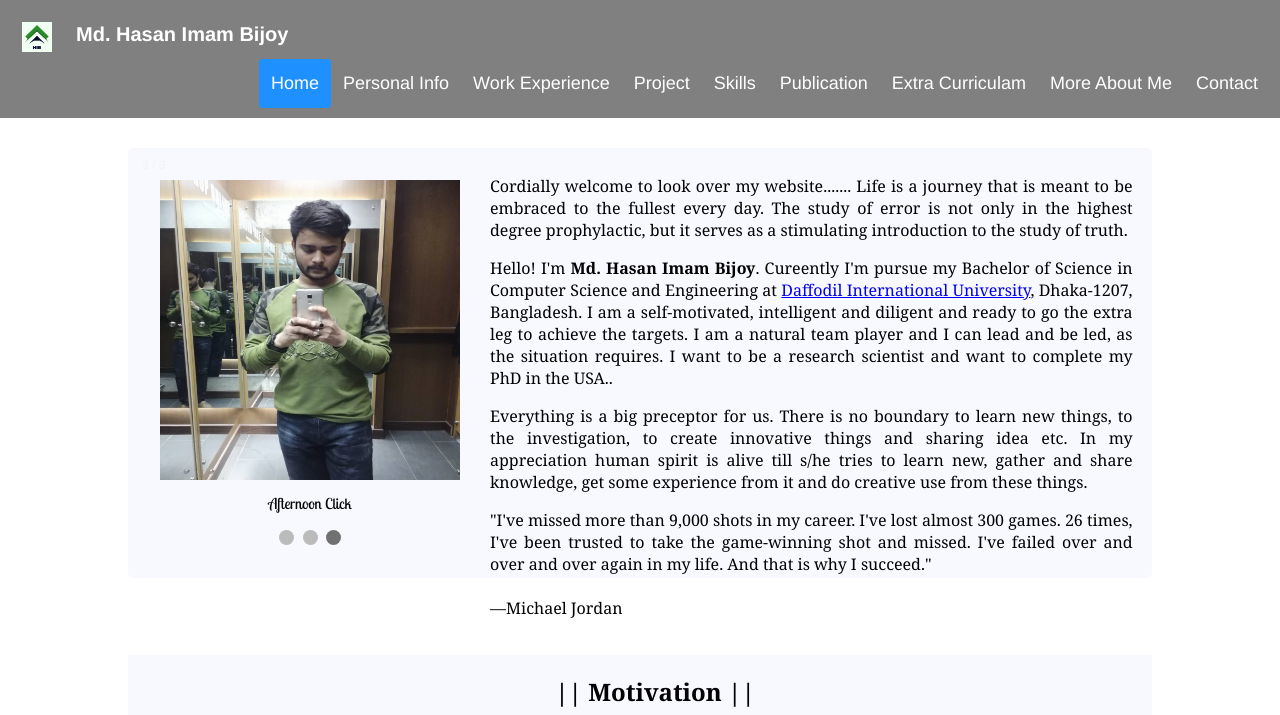
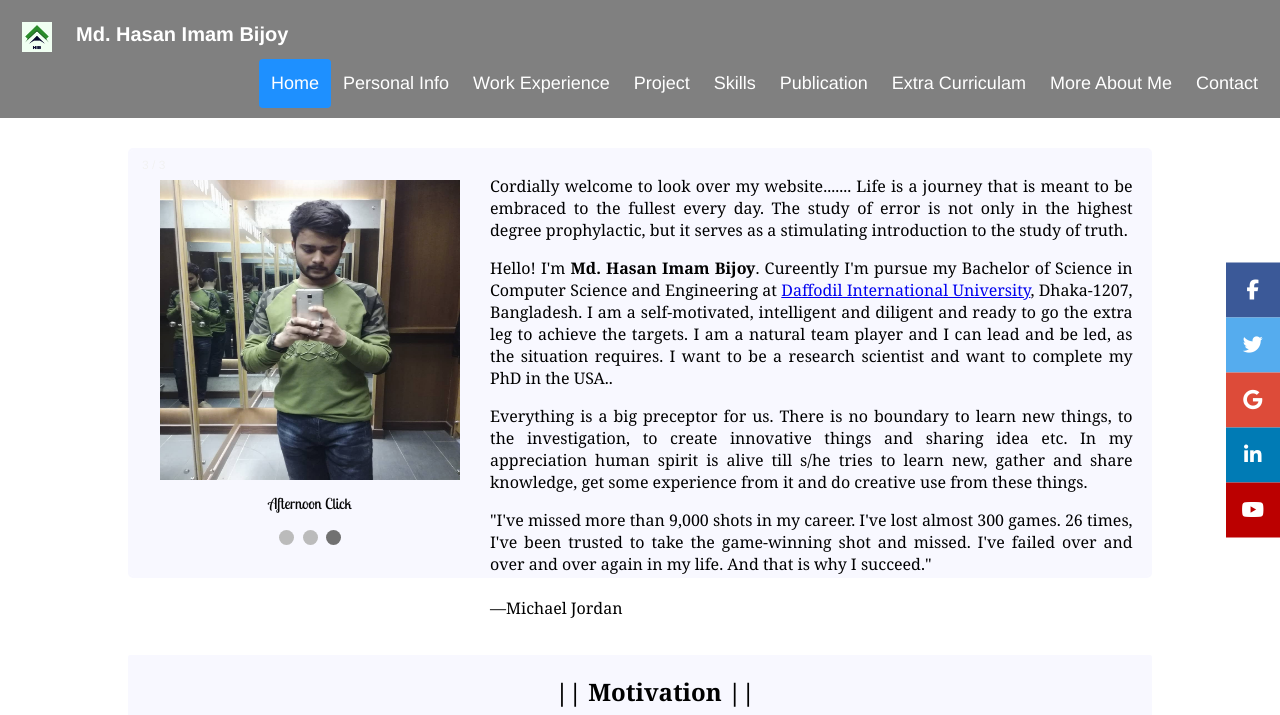
Before and after one commit to HiBijoy143/HiBijoy143.github.io, a plain HTML site: page index.html in a window 1280 px wide. Shown: the top 715 px of the page. Drawn offline with Linux system fonts and the light colour scheme; grey boxes are pictures that could not be loaded.

Commit message:
Update index.html

```diff
--- a/index.html
+++ b/index.html
@@ -7,7 +7,8 @@
   <title>Portfolio-Md. Hasan Imam Bijoy</title>
   <link rel="preconnect" href="https://fonts.gstatic.com">
   <link href="https://fonts.googleapis.com/css2?family=Lobster+Two&display=swap" rel="stylesheet">
-
+  <link rel="stylesheet" href="https://cdnjs.cloudflare.com/ajax/libs/font-awesome/4.7.0/css/font-awesome.min.css">
+  <script src='https://kit.fontawesome.com/a076d05399.js' crossorigin='anonymous'></script>
   <style>
     * {
       box-sizing: border-box;
@@ -154,6 +155,60 @@
     .header-right {
       float: right;
     }
+    .icon-bar {
+  position: fixed;
+  top: 50%;
+  right: 0;
+  -webkit-transform: translateY(-50%);
+  -ms-transform: translateY(-50%);
+  transform: translateY(-50%);
+}
+
+.icon-bar a {
+  display: block;
+  text-align: center;
+  padding: 16px;
+  transition: all 0.3s ease;
+  color: white;
+  font-size: 20px;
+}
+
+.icon-bar a:hover {
+  background-color: #000;
+}
+
+.facebook {
+  background: #3B5998;
+  color: white;
+}
+
+.twitter {
+  background: #55ACEE;
+  color: white;
+}
+
+.google {
+  background: #dd4b39;
+  color: white;
+}
+
+.linkedin {
+  background: #007bb5;
+  color: white;
+}
+
+.youtube {
+  background: #bb0000;
+  color: white;
+}
+.researhgate {
+  background: #007bb5;
+  color: white;
+}
+
+.content {
+  margin-left: 75px;
+  font-size: 30px;
   </style>
 
 
@@ -178,6 +233,14 @@
 
     </div>
   </div>
+
+  <div class="icon-bar">
+  <a href="#" class="facebook"><i class="fa fa-facebook"></i></a>
+  <a href="#" class="twitter"><i class="fa fa-twitter"></i></a>
+  <a href="#" class="google"><i class="fa fa-google"></i></a>
+  <a href="#" class="linkedin"><i class="fa fa-linkedin"></i></a>
+  <a href="#" class="youtube"><i class="fa fa-youtube"></i></a>
+</div>
 
   <div
     style=" height: 430px; width: 80%; margin: auto; border: 2px solid ghostwhite; border-radius: 5px; margin-top: 30px; background-color: ghostwhite;">
```
